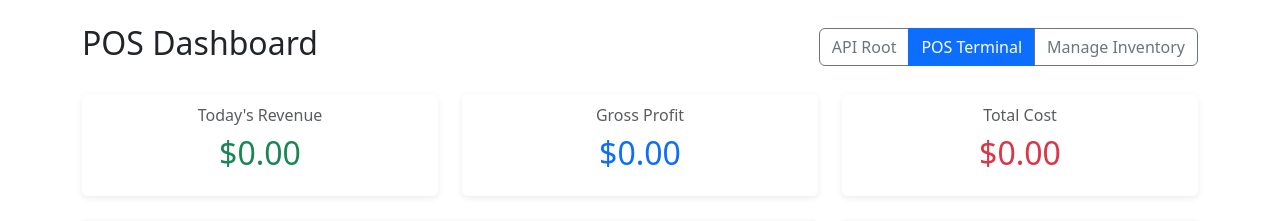
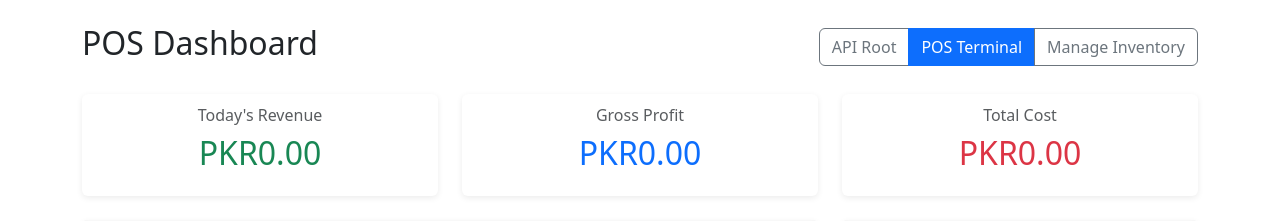
Before and after one commit to altair13421/DjPOS, a Django app: page /pos/ in a window 1280 px wide. Shown: the part 56-277 px from the top of the page. Run offline with Django 5.2, Linux system fonts and the light colour scheme; data that the repository does not hold is empty.

Commit message:
usd to pkr

```diff
--- a/templates/pos/index.html
+++ b/templates/pos/index.html
@@ -20,7 +20,7 @@
         <div class="card text-center h-100">
             <div class="card-body">
                 <h6 class="card-subtitle mb-2 text-muted">Today's Revenue</h6>
-                <h2 class="card-title text-success" id="revenue-display">$0.00</h2>
+                <h2 class="card-title text-success" id="revenue-display">PKR0.00</h2>
             </div>
         </div>
     </div>
@@ -28,7 +28,7 @@
         <div class="card text-center h-100">
             <div class="card-body">
                 <h6 class="card-subtitle mb-2 text-muted">Gross Profit</h6>
-                <h2 class="card-title text-primary" id="profit-display">$0.00</h2>
+                <h2 class="card-title text-primary" id="profit-display">PKR0.00</h2>
             </div>
         </div>
     </div>
@@ -36,7 +36,7 @@
         <div class="card text-center h-100">
             <div class="card-body">
                 <h6 class="card-subtitle mb-2 text-muted">Total Cost</h6>
-                <h2 class="card-title text-danger" id="cost-display">$0.00</h2>
+                <h2 class="card-title text-danger" id="cost-display">PKR0.00</h2>
             </div>
         </div>
     </div>
@@ -71,9 +71,9 @@
         try {
             const profitRes = await fetch('/pos/api/analytics/profit/');
             const profitData = await profitRes.json();
-            document.getElementById('revenue-display').innerText = '$' + parseFloat(profitData.revenue).toFixed(2);
-            document.getElementById('profit-display').innerText = '$' + parseFloat(profitData.profit).toFixed(2);
-            document.getElementById('cost-display').innerText = '$' + parseFloat(profitData.cost).toFixed(2);
+            document.getElementById('revenue-display').innerText = 'PKR' + parseFloat(profitData.revenue).toFixed(2);
+            document.getElementById('profit-display').innerText = 'PKR' + parseFloat(profitData.profit).toFixed(2);
+            document.getElementById('cost-display').innerText = 'PKR' + parseFloat(profitData.cost).toFixed(2);
         } catch (e) { console.error("Error fetching profit:", e); }
 
         // 2. Fetch Daily Sales for Chart
@@ -89,7 +89,7 @@
                 data: {
                     labels: labels,
                     datasets: [{
-                        label: 'Sales ($)',
+                        label: 'Sales (PKR)',
                         data: data,
                         borderColor: '#0d6efd',
                         tension: 0.1
```
